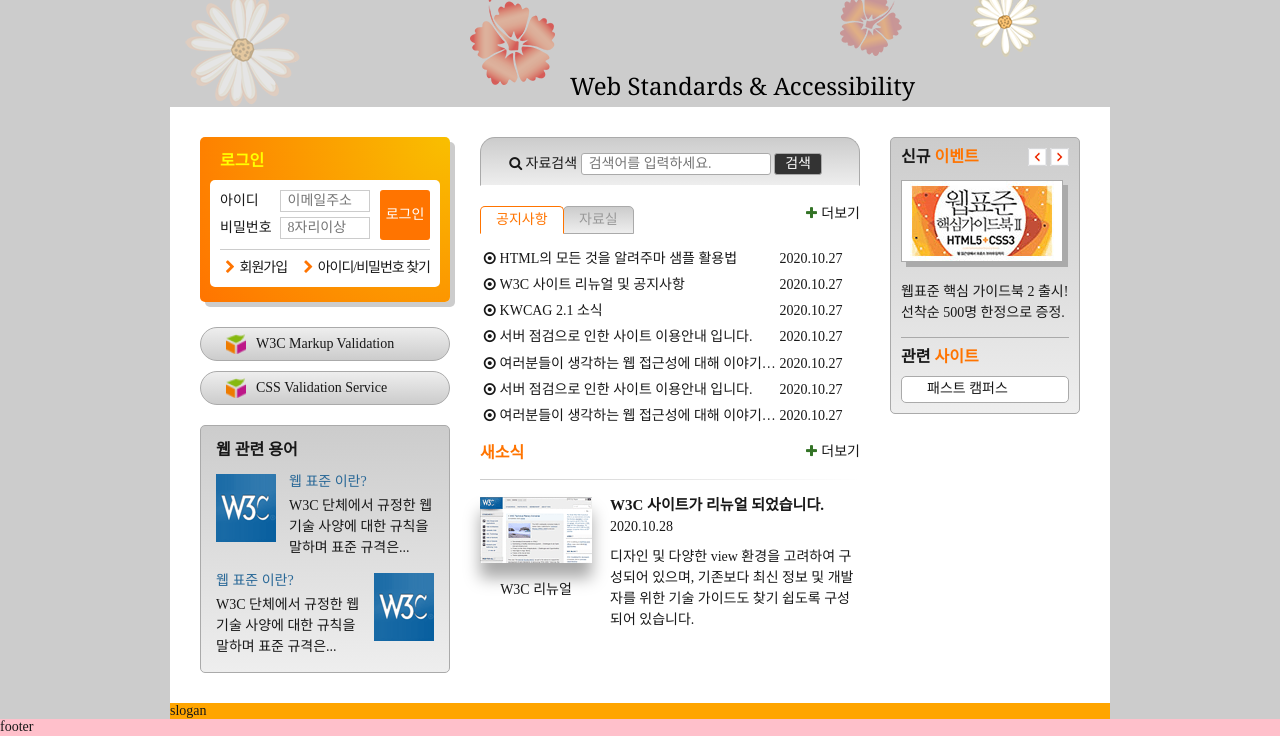
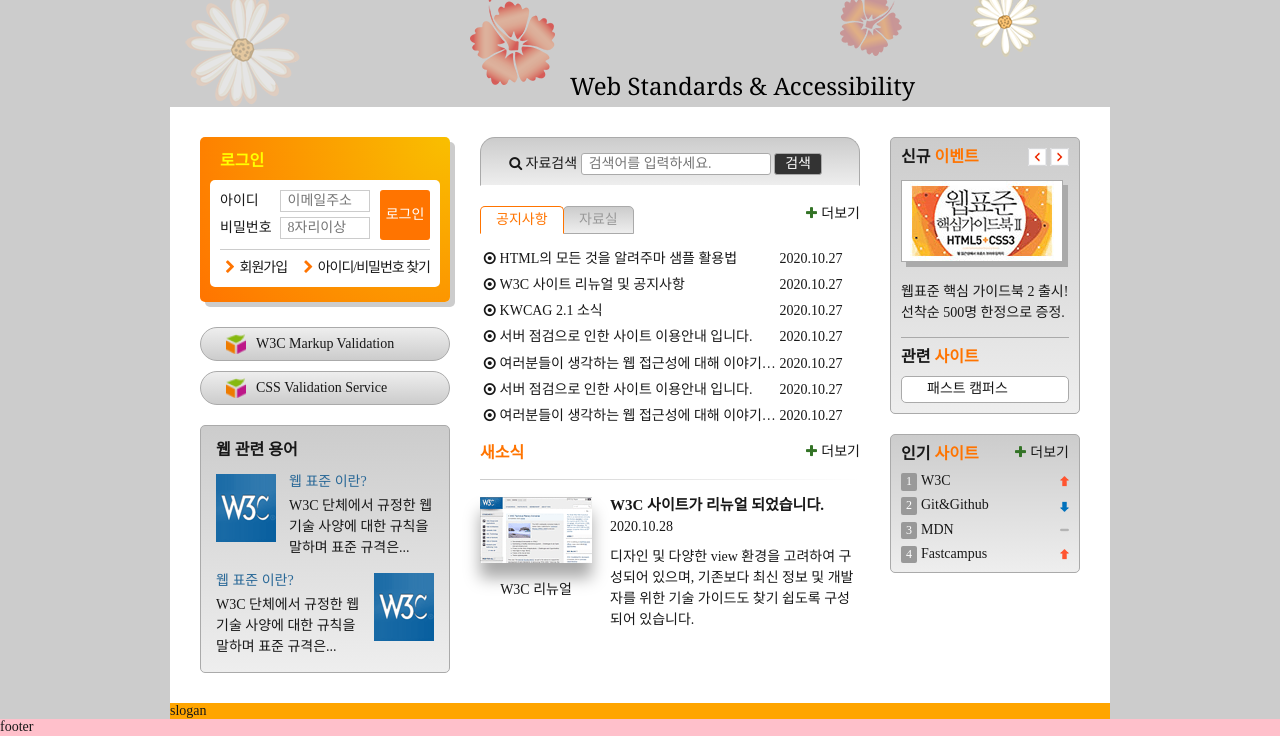
Before and after one commit to margu31/FDS, a plain HTML site: page index.html in a window 1280 px wide. Shown: the part 137-873 px from the top of the page. Drawn offline with nearby package versions, Linux system fonts and the light colour scheme; a web font is replaced by a local one.

Commit message:
인기 사이트 디자인 완성

```diff
--- a/css/stylesheet.css
+++ b/css/stylesheet.css
@@ -732,7 +732,9 @@ fieldset {
 .related {
   padding-top: 10px;
 }
-.event-heading, .related-heading {
+.event-heading,
+.related-heading,
+.favorite-heading {
   font-size: 1.6rem;
   font-weight: 700;
   margin: 0;
@@ -801,11 +803,11 @@ fieldset {
   border: 1px solid #aaa;
   border-radius: 5px;
   overflow: hidden;
+  transition: height 400ms, padding 400ms 200ms;
 }
 .related-list:hover {
   height: 147px;
   padding: 10px 0;
-  transition: height 400ms, padding 400ms 200ms;
 }
 .related-list li {
   padding: 2px 5px 3px 5px;
@@ -843,6 +845,131 @@ fieldset {
   display: inline-block;
   width: 148px;
 } */
+/* 인기사이트 */
+.favorite {
+  margin-top: 20px;
+  position: relative;
+}
+.favorite-list {
+  margin: 10px 0 0 0;
+  padding-left: 0;
+  /* overflow: hidden; 이걸로 숫자만 숨기고 읽어주게 할 수 있음 */
+  list-style: none;
+}
+.favorite-list li {
+  margin-top: 8px;
+  counter-increment: number;
+  /* display: flex;
+  flex-flow: row nowrap;
+  align-items: center; */
+  position: relative;
+}
+.favorite-list li::before {
+  content: counter(number);
+  background: #999;
+  border-radius: 2px;
+  color: #fff;
+  margin-right: 5px;
+  font-size: 1.2rem;
+  display: inline-block;
+  padding: 2px 5px;
+  position: absolute;
+  left: 0;
+  top: 0;
+  /* margin-top: -9px; */
+}
+.favorite-list a {
+
+  /* margin-right: 5px; */
+  /* flex-grow: 1; */
+  display: block;
+  margin: 0 10px 0 20px;
+}
+.up, .down, .stop {
+  /* display: inline-block; */
+  font-style: normal;
+  width: 9px;
+  height: 0;
+  overflow: hidden;
+  padding-top: 11px;
+  background: transparent url(./images/rank.png) no-repeat;
+  position: absolute;
+  right: 0;
+  top: 50%;
+  margin-top: -5px;
+}
+.up {
+  background-position: 0 0;
+}
+.down {
+  background-position: 0 100%;
+}
+.stop {
+  background-position: 0 50%;
+}
+.favorite-more {
+  position: absolute;
+  top: 2px;
+  right: 2px;
+  padding: 8px;
+}
+.favorite-more::before {
+  color: hsla(110, 50%, 30%, 1);
+}
+/* .favorite {
+  background: #ccc linear-gradient(#ccc, #eee);
+  border: 1px solid #aaa;
+  border-radius: 5px;
+  margin-top: 20px;
+  padding: 10px;
+  position: relative;
+}
+.favorite-heading {
+  margin: 0;
+  font-size: 1.6rem;
+  font-weight: 700;
+}
+.favorite-list {
+  list-style: none;
+  padding-left: 0;
+  line-height: 2;
+  counter-reset: number;
+  margin-bottom: 0;
+}
+.favorite-list li {
+  counter-increment: number;
+  position: relative;
+}
+.favorite-list li::before {
+  content: counter(number);
+  background: #aaa;
+  border-radius: 5px;
+  width: 17px;
+  height: 17px;
+  padding: 0 5px;
+  margin-right: 5px;
+  color: #fff;
+}
+.up, .stop, .down {
+
+}
+.up::before, .stop::before, .down::before {
+  content: "";
+  background-image: url(./images/rank.png);
+  width: 9px;
+  height: 10px;
+  position: absolute;
+  top: 8px;
+  right: 0;
+}
+.stop {
+  background-position: ;
+}
+.favorite-more {
+  position: absolute;
+  top: 10px;
+  right: 10px;
+} */
 .slogan {
   background: orange;
 }
--- a/index.html
+++ b/index.html
@@ -340,6 +340,16 @@
           </ul>
         </section>
       </div>
+      <section class="favorite gradient-box">
+        <h2 class="favorite-heading" id="favoriteHeading">인기 <span class="point-color">사이트</span></h2>
+        <ol class="favorite-list">
+          <li><a href="#">W3C</a><em class="up">상승</em></li>
+          <li><a href="#">Git&amp;Github</a><em class="down">하락</em></li>
+          <li><a href="#">MDN</a><em class="stop">멈춤</em></li>
+          <li><a href="#">Fastcampus</a><em class="up">상승</em></li>
+        </ol>
+        <a href="#" class="favorite-more icon-plus" aria-labelledby="favoriteHeading" title="더보기">더보기</a>
+      </section>
     </div>
   </main>
   <div class="slogan">slogan</div>
```
